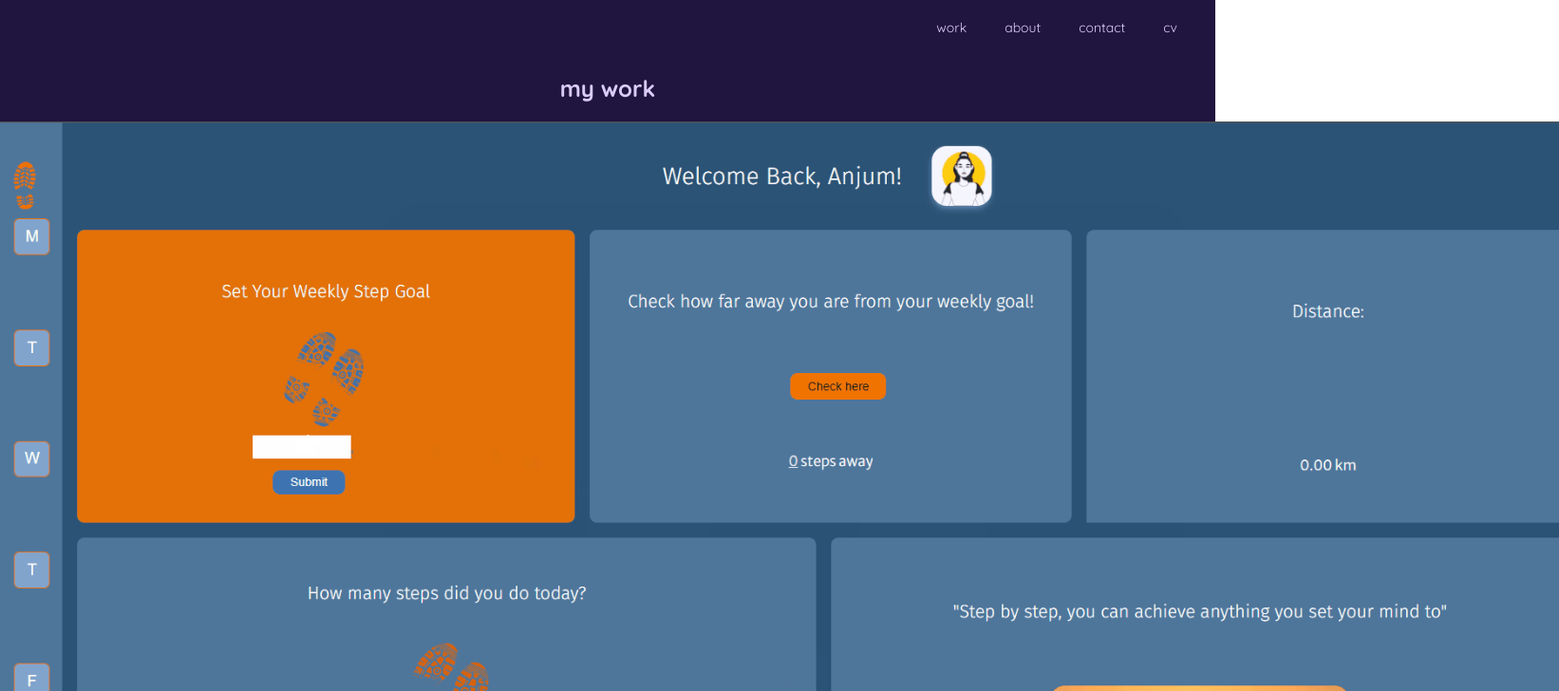
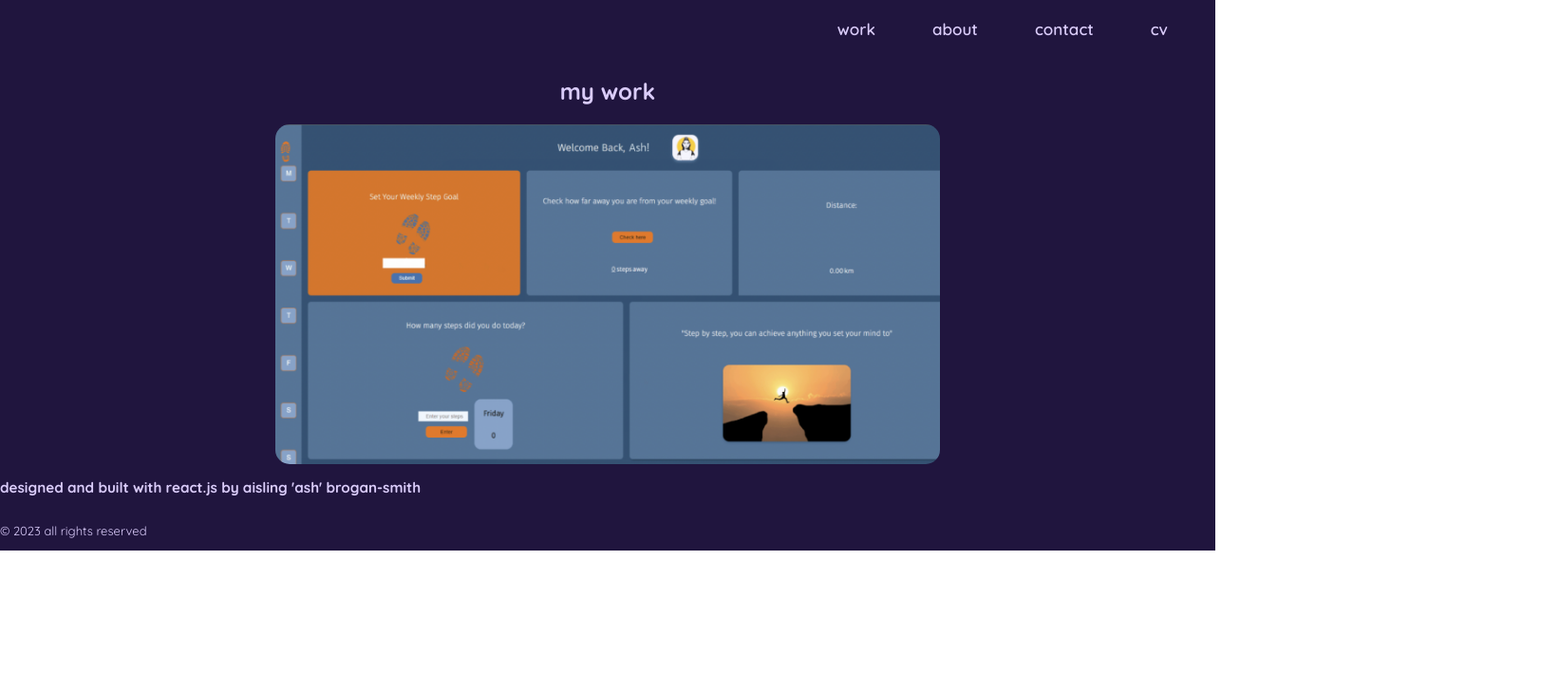
Before and after one commit to ashwantspizza/mywebsite, a React (Create React App) app in the folder ash-website/: page / in a window 1280 px wide. Shown: the top 728 px of the page at 95% size, 1642 px wide, since content can reach past the window. Built offline with nearby package versions, Linux system fonts and the light colour scheme.

Commit message:
replaced image, fixed some css layout

```diff
--- a/ash-website/src/components/App.css
+++ b/ash-website/src/components/App.css
@@ -1,8 +1,9 @@
 @import url("https://fonts.googleapis.com/css2?family=Quicksand:wght@300;400;500;600;700&display=swap");
 
 .app {
-  text-align: center;
+	display: flex;
+	flex-direction: column;
+	font-family: "Quicksand", sans-serif;
   background-color: #20153E;
   color: #DACCFA;
-  font-family: "Quicksand", sans-serif;
 }
--- a/ash-website/src/components/Content.css
+++ b/ash-website/src/components/Content.css
@@ -5,6 +5,11 @@
     justify-content: center;
 }
 
-/* .hackhealth-image {
-    border-radius: 100px;
-} */
+.hackhealth-image {
+    display: flex;
+    flex-direction: column;
+    justify-content: flex-start;
+    border-radius: 15px;
+    height: 100%;
+    width: 700px;
+}
--- a/ash-website/src/components/Content.js
+++ b/ash-website/src/components/Content.js
@@ -6,11 +6,9 @@ function Content() {
   return (
   <>
     <div className = "my-work">
-     <h2>my work</h2>
+      <h2>my work</h2>
+        <img src={hackhealth} alt="hackhealth-img" className = "hackhealth-image"/>
     </div>
-      <div className = "hackhealth-image">
-        <img src={hackhealth} alt="hackhealth-img" />
-      </div>
   </>
   );
 }
--- a/ash-website/src/components/Footer.css
+++ b/ash-website/src/components/Footer.css
@@ -1,3 +1,6 @@
 .foot {
+    display: flex;
+    flex-direction: column;
+    justify-content: center;
     font-size: 13px;
 }
--- a/ash-website/src/components/Footer.js
+++ b/ash-website/src/components/Footer.js
@@ -1,4 +1,5 @@
 import React from 'react';
+import './Footer.css';
 
 function Footer() {
   return (
--- a/ash-website/src/components/Header.css
+++ b/ash-website/src/components/Header.css
@@ -7,7 +7,8 @@
 
 .header-item {
   display: flex;
-  font-size: 14px;
-  margin: 0 20px;
+  font-size: 17px;
+  margin: 0 30px;
   color: #DACCFA;
+  font-weight: 600;
 }
```
Also changed, not shown: ash-website/src/images/hackhealth.png.
